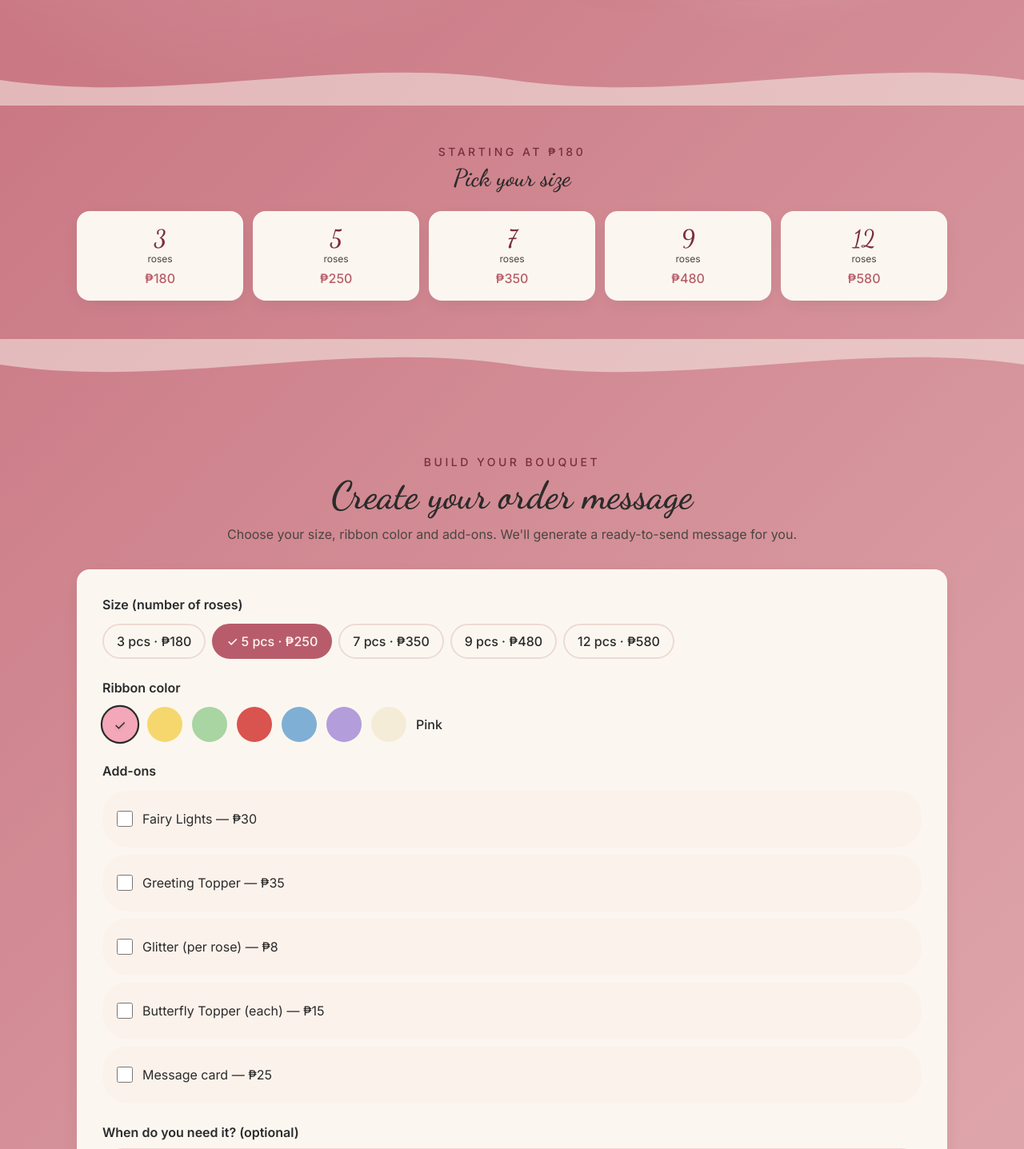
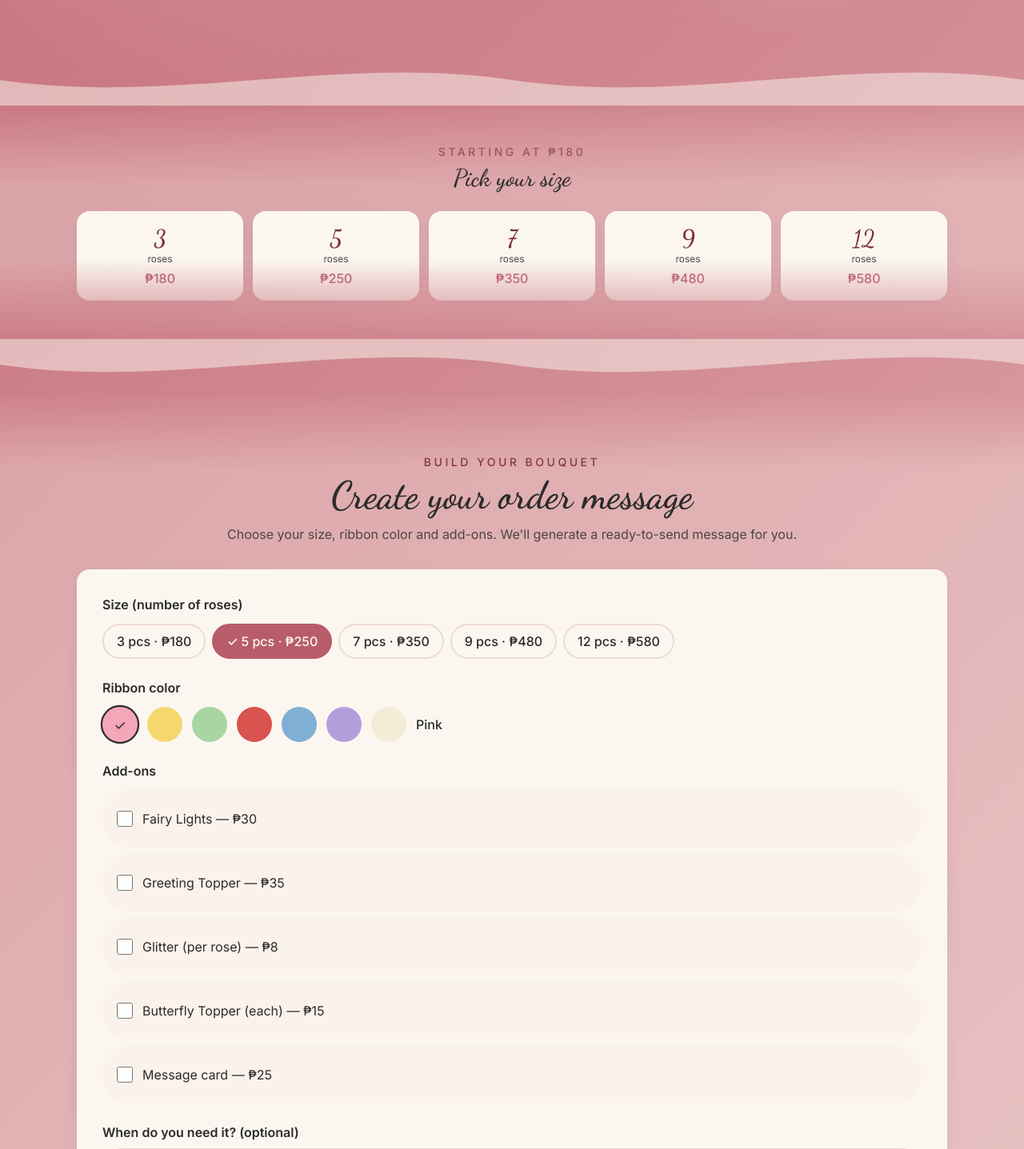
Before and after one commit to devwithdel/petal-strokes, a React (Vite) app: page / in a window 1280 px wide. Shown: the part 660-2097 px from the top of the page at 80% size. Built offline with nearby package versions, Linux system fonts and the light colour scheme.

Commit message:
Item 2: translucent cream overlays with soft edges

```diff
--- a/src/index.css
+++ b/src/index.css
@@ -98,6 +98,12 @@
 .page-fade {
   animation: pageFade 0.4s ease-out;
 }
+
+.section-veil {
+  background: rgba(251, 247, 240, 0.32);
+  -webkit-mask-image: linear-gradient(to bottom, transparent 0, #000 100px, #000 calc(100% - 100px), transparent 100%);
+  mask-image: linear-gradient(to bottom, transparent 0, #000 100px, #000 calc(100% - 100px), transparent 100%);
+}
 @keyframes hoverLift {
   0% { transform: translateY(0); }
   100% { transform: translateY(-6px); }
--- a/src/pages/Home.jsx
+++ b/src/pages/Home.jsx
@@ -90,7 +90,7 @@ export default function Home() {
 
       <WaveDivider />
       {/* Price strip */}
-      <section className="py-10 sm:py-12">
+      <section className="section-veil py-10 sm:py-12">
         <Container>
           <div className="reveal text-center">
             <p className="text-sm font-medium uppercase tracking-[0.25em] text-rose-text">Starting at ₱180</p>
@@ -119,7 +119,7 @@ export default function Home() {
       <WaveDivider flip />
 
       {/* Order / Build your bouquet */}
-      <section id="order" className="py-16 sm:py-20">
+      <section id="order" className="section-veil py-16 sm:py-20">
         <Container>
           <div className="reveal text-center">
             <p className="text-sm font-medium uppercase tracking-[0.25em] text-rose-text">Build your bouquet</p>
@@ -176,7 +176,7 @@ export default function Home() {
 
 
       {/* FAQ */}
-      <section className="py-16 sm:py-20">
+      <section className="section-veil py-16 sm:py-20">
         <Container size="md">
           <div className="reveal text-center">
             <p className="text-sm font-medium uppercase tracking-[0.25em] text-rose-text">Good to know</p>
@@ -204,7 +204,7 @@ export default function Home() {
 
       {/* Testimonials */}
       {TESTIMONIALS.length > 0 && (
-        <section className="py-16 sm:py-20">
+        <section className="section-veil py-16 sm:py-20">
           <Container>
             <div className="reveal text-center">
               <p className="text-sm font-medium uppercase tracking-[0.25em] text-rose-text">Kind words</p>
```
